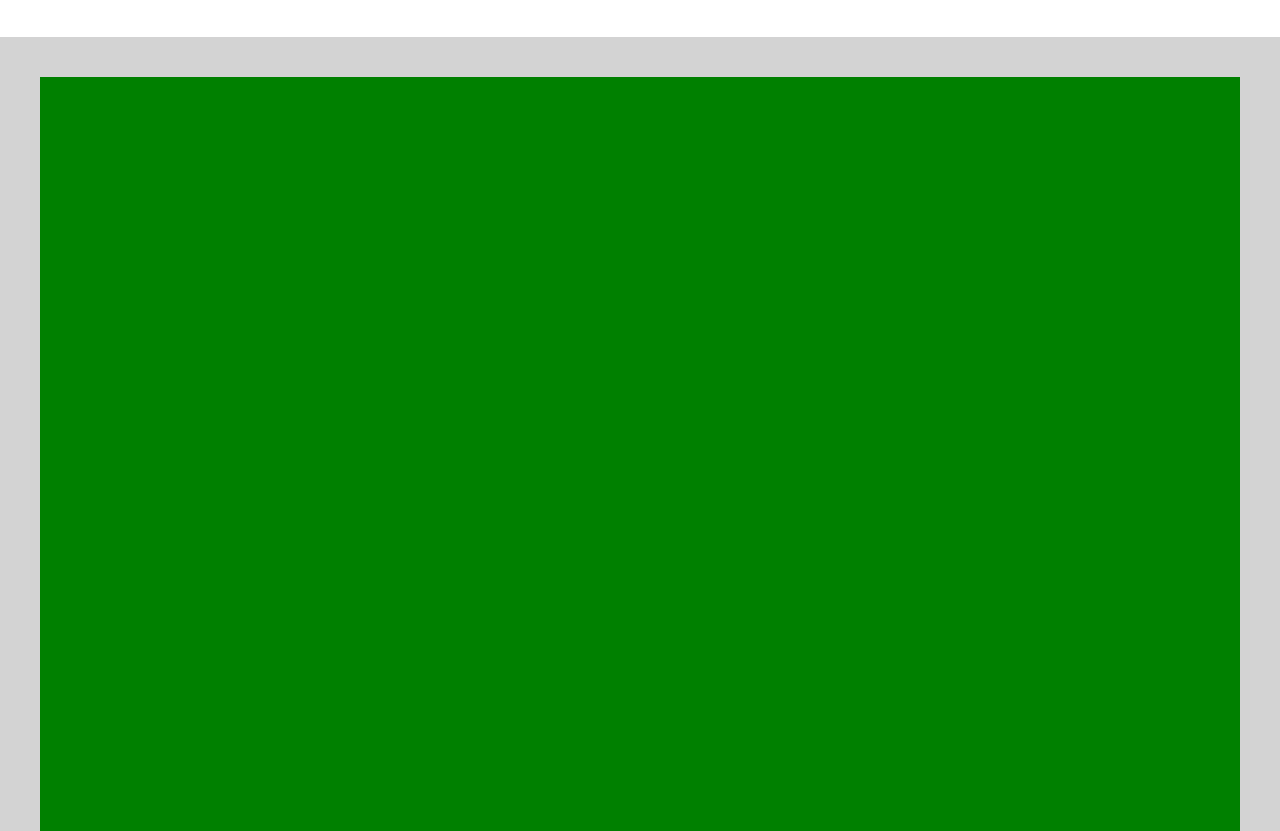
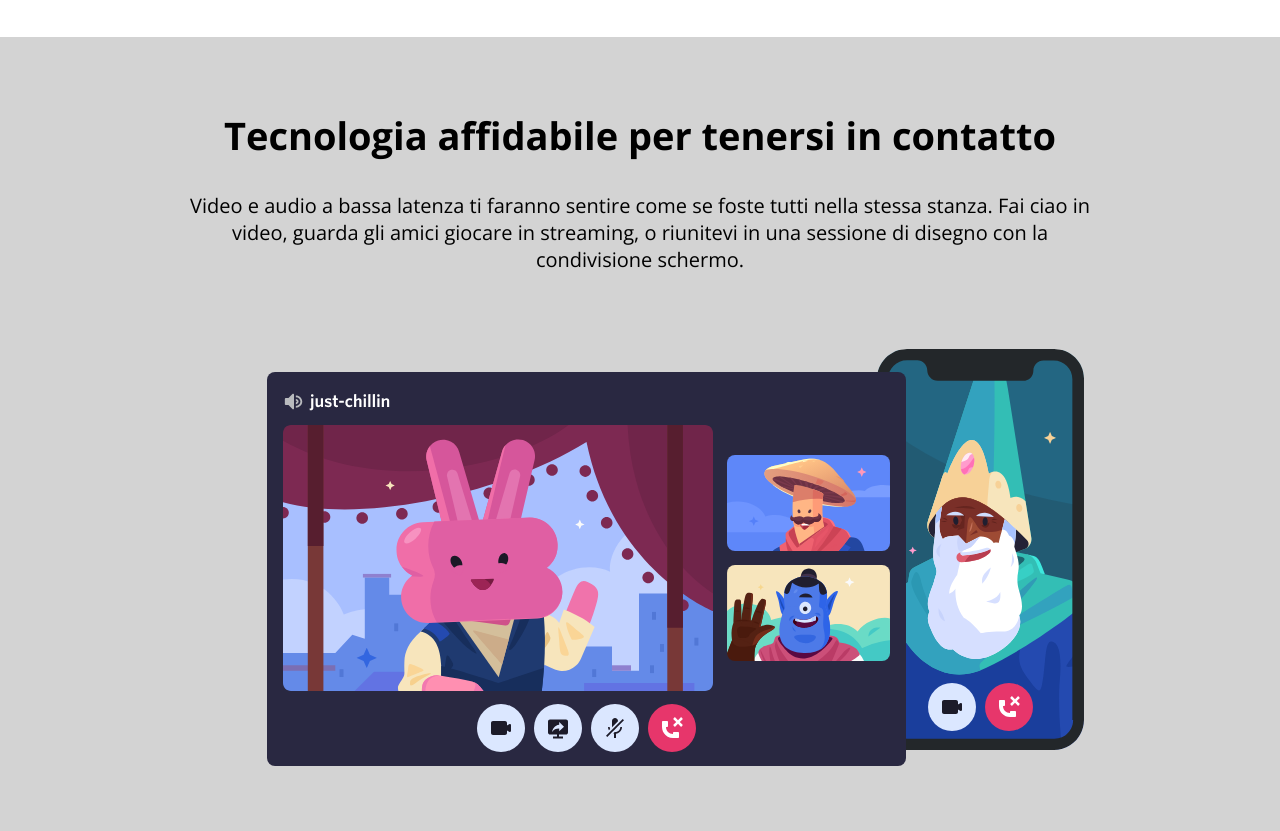
Before and after one commit to muac404/htmlcss-discord, a plain HTML site: page index.html in a window 1280 px wide. Shown: the part 2061-2892 px from the top of the page. Drawn offline with nearby package versions, Linux system fonts and the light colour scheme.

Commit message:
Aggiunta sezione 3

```diff
--- a/css/style.css
+++ b/css/style.css
@@ -54,7 +54,7 @@ p{
 }
 
 .debug .box-green{
-    background-color: green;
+    /* background-color: green; */
 }
 
 .debug .col-big-footer{
@@ -193,6 +193,28 @@ h2{
     font-size: 46px;
 
 }
+
+.box-green h2{
+    text-align: center;
+}
+
+.box-green p{
+    text-align: center;
+}
+
+.testo-centrale{
+    max-width: 900px;
+    margin: auto;
+}
+
+.testo-centrale h2{
+    font-size: 38px;
+}
+.chillin-image{
+    max-width: 800px;
+    margin: auto;
+}
+
 .col-small{
     width: 40%;
     height: 450px;
--- a/index.html
+++ b/index.html
@@ -77,19 +77,32 @@
         </section>
         <!-- / SEZIONE 2 -->
 
+        <!--  SEZIONE 3 -->
         <section>
             <div class="container">
                 <div class="row">
-                    <div class="col-big"></div>
-                    <div class="col-small"></div>
+                    <div class="col-big"><img src="img/item3.svg" alt="coach"></div>
+                    <div class="col-small"><h2>Da pochi a un fandom</h2>
+                        <p>Dai inizio a una community con strumenti di moderazione e accesso ai membri personalizzabile. Concedi ai membri poteri speciali, crea canali privati e molto altro.</p></div>
                 </div>
             </div>
         </section>
-
+        <!-- / SEZIONE 3 -->
         <section class="grey">
             <div class="container">
                 <div class="row">
-                    <div class="box-green"></div>
+                    <div class="box-green">
+                        <div class="testo-centrale">
+                        <h2>Tecnologia affidabile per tenersi in contatto</h2>
+                        <p>Video e audio a bassa latenza ti faranno sentire come se foste tutti nella stessa stanza. Fai ciao in video, guarda gli amici giocare in streaming, o riunitevi in una sessione di disegno con la condivisione schermo.</p>
+                    </div>
+
+                    <div class="chillin-image">
+                        <img src="img/item4-big.svg" alt="tecnologia">
+                    </div>
+
+                </div>
+
                 </div>
             </div>
         </section>
```
